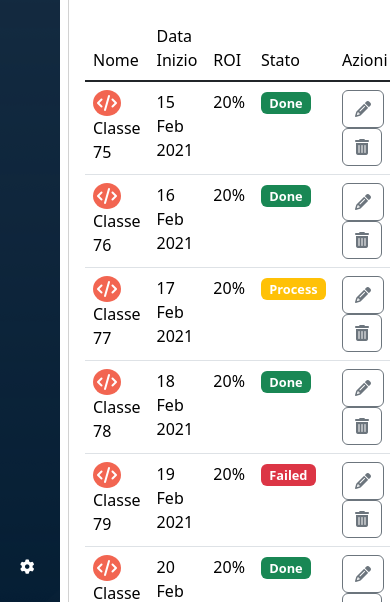
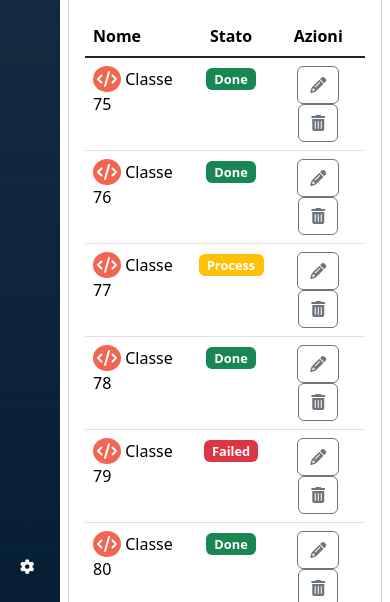
Before and after one commit to raffaele-catalano/html-css-bootstrap-dashboard, a plain HTML site: page index.html in a window 390 px wide. Shown: the part 242-844 px from the top of the page. Drawn offline with nearby package versions, Linux system fonts and the light colour scheme.

Commit message:
[html-fix] table-responsive

```diff
--- a/index.html
+++ b/index.html
@@ -210,7 +210,7 @@
                 </div>
             </div>
 
-            <div class="content-middle d-flex flex-wrap">
+            <div class="content-middle">
 
                 <div class="row">
 
@@ -229,11 +229,11 @@
 
                                     <thead>
                                         <tr>
-                                            <td scope="col">Nome</td>
-                                            <td scope="col">Data Inizio</td>
-                                            <td scope="col">ROI</td>
-                                            <td scope="col">Stato</td>
-                                            <td scope="col">Azioni</td>
+                                            <th scope="col">Nome</th>
+                                            <th scope="col" class="d-none d-md-table-cell text-center">Data Inizio</th>
+                                            <th scope="col" class="d-none d-md-table-cell text-center">ROI</th>
+                                            <th scope="col" class="text-center">Stato</th>
+                                            <th scope="col" class="text-center">Azioni</th>
                                         </tr>
                                     </thead>
 
@@ -241,80 +241,80 @@
 
                                         <tr>
                                             <td><i class="dev-code fa-solid fa-code"></i> Classe 75</td>
-                                            <td>15 Feb 2021</td>
-                                            <td>20%</td>
-                                            <td><span class="badge bg-success">Done</span></td>
-                                            <td>
+                                            <td class="d-none d-md-table-cell text-center">15 Feb 2021</td>
+                                            <td class="d-none d-md-table-cell text-center">20%</td>
+                                            <td class="text-center"><span class="badge bg-success text-center">Done</span></td>
+                                            <td class="text-center">
                                                 <button type="button" class="btn btn-outline-secondary"><i class="fa-solid fa-pencil"></i></button>
                                                 <button type="button" class="btn btn-outline-secondary"><i class="fa-solid fa-trash-can"></i></button>
                                             </td>
                                         </tr>
                                         <tr>
                                             <td><i class="dev-code fa-solid fa-code"></i> Classe 76</td>
-                                            <td>16 Feb 2021</td>
-                                            <td>20%</td>
-                                            <td><span class="badge bg-success">Done</span></td>
-                                            <td>
+                                            <td class="d-none d-md-table-cell text-center">16 Feb 2021</td>
+                                            <td class="d-none d-md-table-cell text-center">20%</td>
+                                            <td class="text-center"><span class="badge bg-success">Done</span></td>
+                                            <td class="text-center">
                                                 <button type="button" class="btn btn-outline-secondary"><i class="fa-solid fa-pencil"></i></button>
                                                 <button type="button" class="btn btn-outline-secondary"><i class="fa-solid fa-trash-can"></i></button>
                                             </td>
                                         </tr>
                                         <tr>
                                             <td><i class="dev-code fa-solid fa-code"></i> Classe 77</td>
-                                            <td>17 Feb 2021</td>
-                                            <td>20%</td>
-                                            <td><span class="badge bg-warning">Process</span></td>
-                                            <td>
+                                            <td class="d-none d-md-table-cell text-center">17 Feb 2021</td>
+                                            <td class="d-none d-md-table-cell text-center">20%</td>
+                                            <td class="text-center"><span class="badge bg-warning">Process</span></td>
+                                            <td class="text-center">
                                                 <button type="button" class="btn btn-outline-secondary"><i class="fa-solid fa-pencil"></i></button>
                                                 <button type="button" class="btn btn-outline-secondary"><i class="fa-solid fa-trash-can"></i></button>
                                             </td>
                                         </tr>
                                         <tr>
                                             <td><i class="dev-code fa-solid fa-code"></i> Classe 78</td>
-                                            <td>18 Feb 2021</td>
-                                            <td>20%</td>
-                                            <td><span class="badge bg-success">Done</span></td>
-                                            <td>
+                                            <td class="d-none d-md-table-cell text-center">18 Feb 2021</td>
+                                            <td class="d-none d-md-table-cell text-center">20%</td>
+                                            <td class="text-center"><span class="badge bg-success">Done</span></td>
+                                            <td class="text-center">
                                                 <button type="button" class="btn btn-outline-secondary"><i class="fa-solid fa-pencil"></i></button>
                                                 <button type="button" class="btn btn-outline-secondary"><i class="fa-solid fa-trash-can"></i></button>
                                             </td>
                                         </tr>
                                         <tr>
                                             <td><i class="dev-code fa-solid fa-code"></i> Classe 79</td>
-                                            <td>19 Feb 2021</td>
-                                            <td>20%</td>
-                                            <td><span class="badge bg-danger">Failed</span></td>
-                                            <td>
+                                            <td class="d-none d-md-table-cell text-center">19 Feb 2021</td>
+                                            <td class="d-none d-md-table-cell text-center">20%</td>
+                                            <td class="text-center"><span class="badge bg-danger">Failed</span></td>
+                                            <td class="text-center">
                                                 <button type="button" class="btn btn-outline-secondary"><i class="fa-solid fa-pencil"></i></button>
                                                 <button type="button" class="btn btn-outline-secondary"><i class="fa-solid fa-trash-can"></i></button>
                                             </td>
                                         </tr>
                                         <tr>
                                             <td><i class="dev-code fa-solid fa-code"></i> Classe 80</td>
-                                            <td>20 Feb 2021</td>
-                                            <td>20%</td>
-                                            <td><span class="badge bg-success">Done</span></td>
-                                            <td>
+                                            <td class="d-none d-md-table-cell text-center">20 Feb 2021</td>
+                                            <td class="d-none d-md-table-cell text-center">20%</td>
+                                            <td class="text-center"><span class="badge bg-success">Done</span></td>
+                                            <td class="text-center">
                                                 <button type="button" class="btn btn-outline-secondary"><i class="fa-solid fa-pencil"></i></button>
                                                 <button type="button" class="btn btn-outline-secondary"><i class="fa-solid fa-trash-can"></i></button>
                                             </td>
                                         </tr>
                                         <tr>
                                             <td><i class="dev-code fa-solid fa-code"></i> Classe 81</td>
-                                            <td>21 Feb 2021</td>
-                                            <td>20%</td>
-                                            <td><span class="badge bg-danger">Failed</span></td>
-                                            <td>
+                                            <td class="d-none d-md-table-cell text-center">21 Feb 2021</td>
+                                            <td class="d-none d-md-table-cell text-center">20%</td>
+                                            <td class="text-center"><span class="badge bg-danger">Failed</span></td>
+                                            <td class="text-center">
                                                 <button type="button" class="btn btn-outline-secondary"><i class="fa-solid fa-pencil"></i></button>
                                                 <button type="button" class="btn btn-outline-secondary"><i class="fa-solid fa-trash-can"></i></button>
                                             </td>
                                         </tr>
                                         <tr>
                                             <td><i class="dev-code fa-solid fa-code"></i> Classe 82</td>
-                                            <td>22 Feb 2021</td>
-                                            <td>20%</td>
-                                            <td><span class="badge bg-success">Done</span></td>
-                                            <td>
+                                            <td class="d-none d-md-table-cell text-center">22 Feb 2021</td>
+                                            <td class="d-none d-md-table-cell text-center">20%</td>
+                                            <td class="text-center"><span class="badge bg-success">Done</span></td>
+                                            <td class="text-center">
                                                 <button type="button" class="btn btn-outline-secondary"><i class="fa-solid fa-pencil"></i></button>
                                                 <button type="button" class="btn btn-outline-secondary"><i class="fa-solid fa-trash-can"></i></button>
                                             </td>
```
